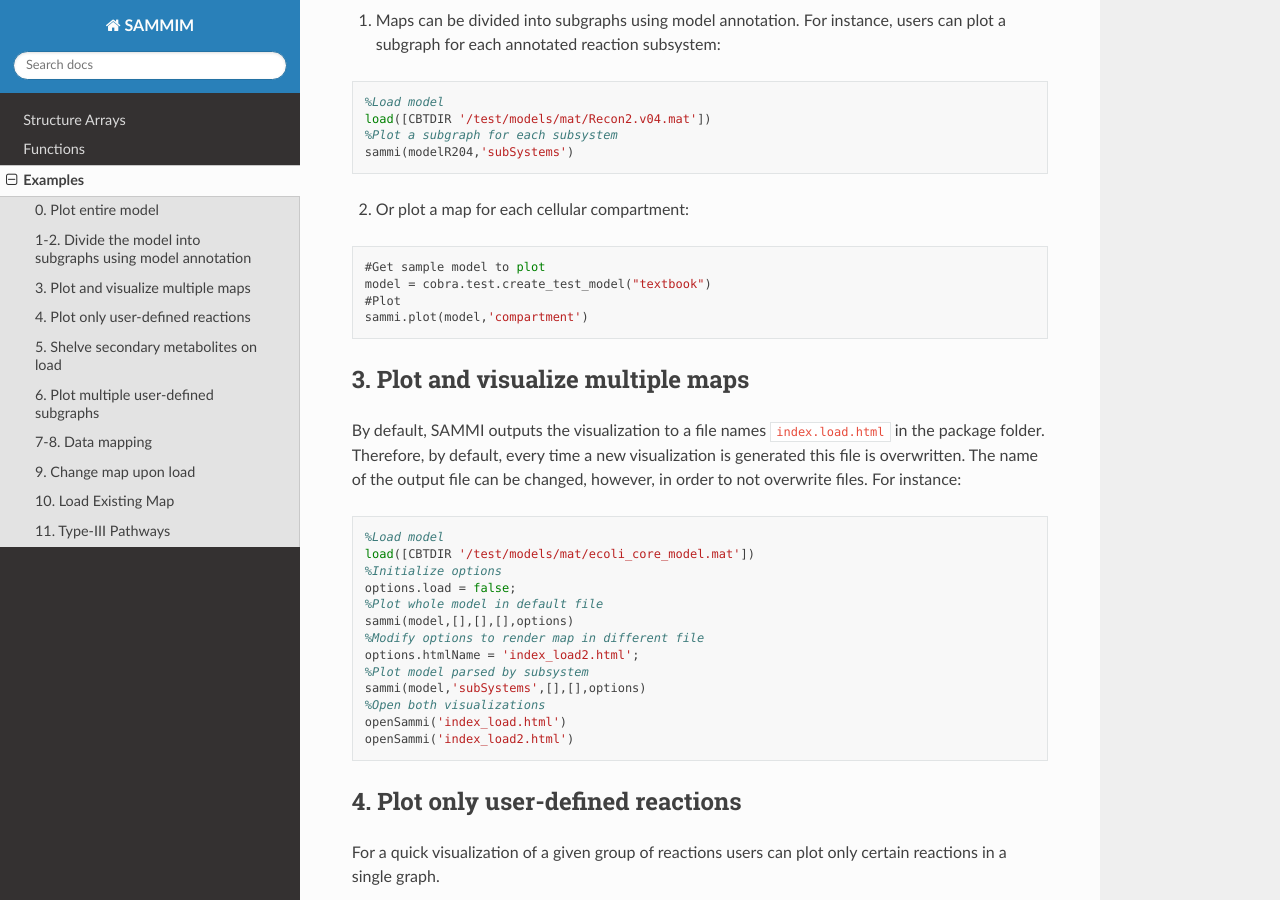
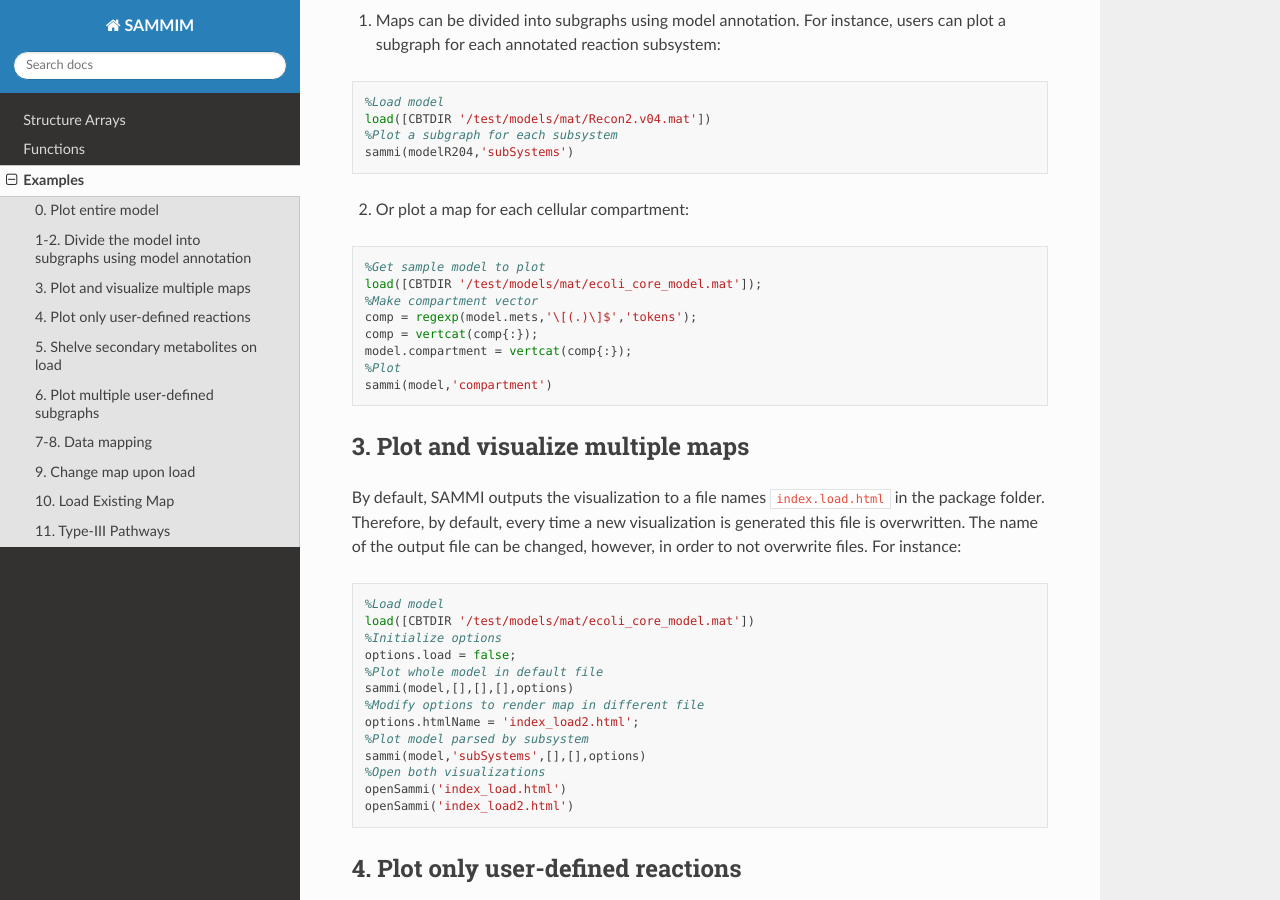
Before and after one commit to schultzdre/SAMMIM, a Sphinx documentation site: the page built from docs/source/examples.rst, in a window 1280 px wide and 900 px high, scrolled down 879 px. Built offline with Sphinx 7.4.7 and the Read the Docs theme 2.0.0, drawn with Linux system fonts in a browser that asks for light colours.

Commit message:
Update examples.rst

```diff
--- a/docs/source/examples.rst
+++ b/docs/source/examples.rst
@@ -41,10 +41,14 @@ To plot the entire model simply call :code:`sammi` on the COBRA model. This is n
 
 .. code-block:: matlab
 
-    #Get sample model to plot
-    model = cobra.test.create_test_model("textbook")
-    #Plot
-    sammi.plot(model,'compartment')
+    %Get sample model to plot
+    load([CBTDIR '/test/models/mat/ecoli_core_model.mat']);
+    %Make compartment vector
+    comp = regexp(model.mets,'\[(.)\]$','tokens');
+    comp = vertcat(comp{:});
+    model.compartment = vertcat(comp{:});
+    %Plot
+    sammi(model,'compartment')
 
 3. Plot and visualize multiple maps
 -------------------------------------------------
```
